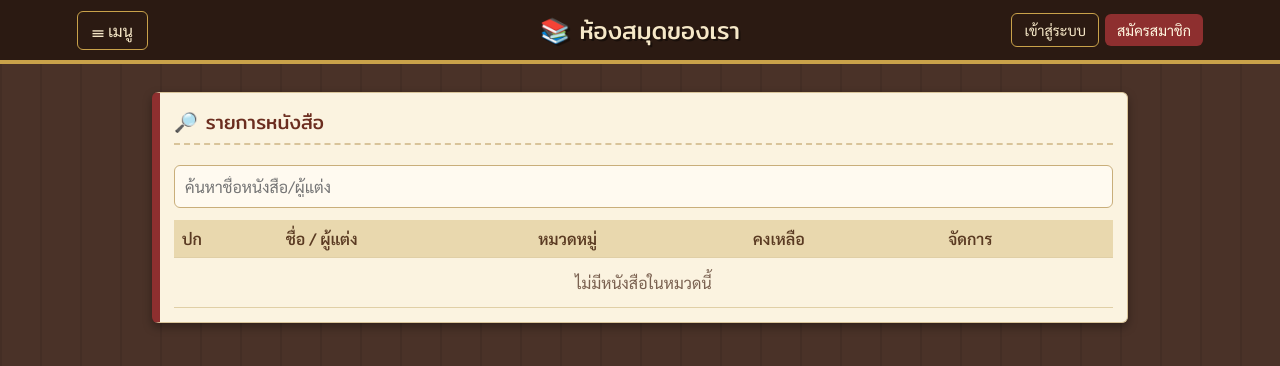
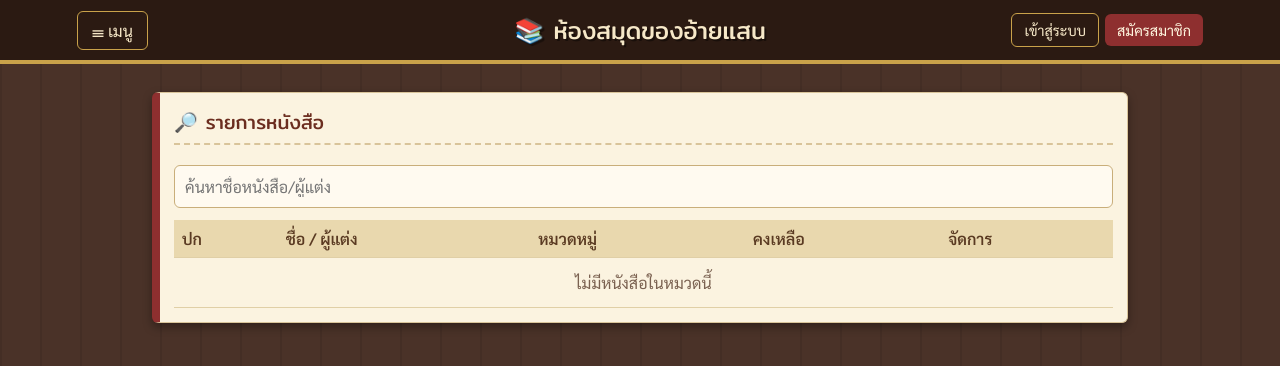
Before and after one commit to kitiphonrujit-hue/library, a plain HTML site: page index.html in a window 1280 px wide. Drawn offline with Linux system fonts and the light colour scheme; no server answers.

Commit message:
Update brand name in header

```diff
--- a/index.html
+++ b/index.html
@@ -13,7 +13,7 @@
       <div class="bar-left">
         <button id="menuBtn" class="menu-btn" onclick="toggleMenu()">☰ เมนู</button>
       </div>
-      <div class="brand" onclick="goHome()">📚 ห้องสมุดของเรา</div>
+      <div class="brand" onclick="goHome()">📚 ห้องสมุดของอ้ายแสน</div>
       <div id="authArea" class="bar-right"></div>
     </div>
     <div id="mega" class="mega"></div>
```
